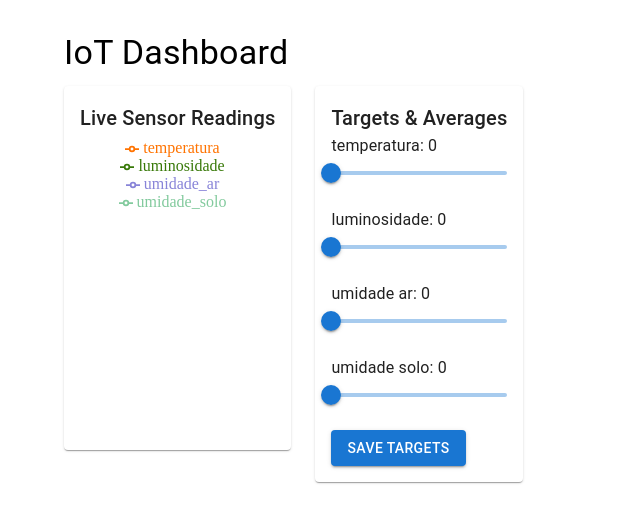
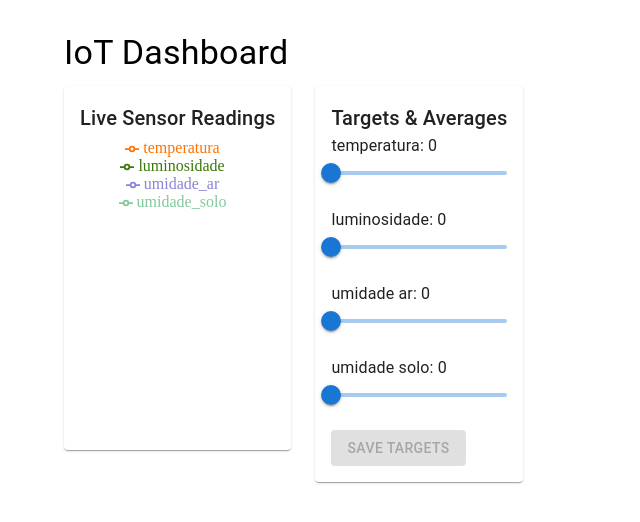
Before and after one commit to Ariel-Inacio/ppl-ec-2025-1-3-iot-t1-g1-agroflow, a React (Create React App) app in the folder client/: page / in a window 1280 px wide. Shown: the top 522 px of the page, without its empty margins (0-640 px from the left). Built offline with nearby package versions, Linux system fonts and the light colour scheme; no server answers.

Commit message:
TargetControls: não faz poll se um slider foi alterado

```diff
--- a/client/src/components/TargetControls.js
+++ b/client/src/components/TargetControls.js
@@ -1,34 +1,63 @@
+// client/src/components/TargetControls.js
 import React, { useState, useEffect } from 'react';
 import { Box, Slider, Typography, Button } from '@mui/material';
 
 export default function TargetControls({ average, latestTarget, onSetTarget }) {
-  const [vals, setVals] = useState({
-    temperatura: average.avg_temperatura || 0,
-    luminosidade: average.avg_luminosidade || 0,
-    umidade_ar: average.avg_umidade_ar || 0,
-    umidade_solo: average.avg_umidade_solo || 0
-  });
+  // pendingTarget holds unsaved slider values
+  const [pendingTarget, setPendingTarget] = useState(null);
+  // isEditing indicates that the user is modifying the sliders
+  const [isEditing, setIsEditing] = useState(false);
 
-  // sync with latestTarget
+  // When a new latestTarget comes in from polling and we are not editing, sync up.
   useEffect(() => {
-    if (latestTarget) {
-      setVals({
+    if (!isEditing && latestTarget) {
+      setPendingTarget({
         temperatura: latestTarget.temperatura,
         luminosidade: latestTarget.luminosidade,
         umidade_ar: latestTarget.umidade_ar,
-        umidade_solo: latestTarget.umidade_solo
+        umidade_solo: latestTarget.umidade_solo,
       });
     }
-  }, [latestTarget]);
+  }, [latestTarget, isEditing]);
 
+  // When the slider is moved, mark editing and update the pendingTarget.
+  const handleSliderChange = (key, newValue) => {
+    setIsEditing(true);
+    setPendingTarget(prev => ({ ...prev, [key]: newValue }));
+  };
+
+  // When the user clicks Save, send the pendingTarget to the server and clear editing.
+  const handleSave = () => {
+    onSetTarget(pendingTarget);
+    setIsEditing(false);
+  };
+
+  // When the user clicks Cancel, revert to the latestTarget values and clear editing.
+  const handleCancel = () => {
+    setIsEditing(false);
+    if (latestTarget) {
+      setPendingTarget({
+        temperatura: latestTarget.temperatura,
+        luminosidade: latestTarget.luminosidade,
+        umidade_ar: latestTarget.umidade_ar,
+        umidade_solo: latestTarget.umidade_solo,
+      });
+    }
+  };
+
+  // Helper to render a slider. The slider color changes if editing.
   const makeSlider = (key, max) => (
-    <Box key={key} sx={{ mb:2 }}>
-      <Typography>{key.replace('_',' ')}: {vals[key]}</Typography>
+    <Box key={key} sx={{ mb: 2 }}>
+      <Typography sx={{ color: isEditing ? 'primary.main' : 'inherit' }}>
+        {key.replace('_',' ')}: {pendingTarget ? pendingTarget[key] : 0}
+      </Typography>
       <Slider
-        value={vals[key]}
-        min={0} max={max}
-        onChange={(e,v)=>setVals(vs=>({...vs,[key]:v}))}
+        value={pendingTarget ? pendingTarget[key] : 0}
+        min={0}
+        max={max}
+        onChange={(e, v) => handleSliderChange(key, v)}
         valueLabelDisplay="auto"
+        sx={{ color: isEditing ? 'primary.main' : undefined }}
       />
     </Box>
   );
@@ -39,9 +68,16 @@ export default function TargetControls({ average, latestTarget, onSetTarget }) {
       {makeSlider('luminosidade', 10000)}
       {makeSlider('umidade_ar', 100)}
       {makeSlider('umidade_solo', 1000)}
-      <Button variant="contained" onClick={()=>onSetTarget(vals)}>
-        Save Targets
-      </Button>
+      <Box sx={{ display: 'flex', gap: 2, mt: 2 }}>
+        <Button variant="contained" onClick={handleSave} disabled={!isEditing}>
+          Save Targets
+        </Button>
+        {isEditing && (
+          <Button variant="outlined" onClick={handleCancel}>
+            Cancel
+          </Button>
+        )}
+      </Box>
     </Box>
   );
 }
```
